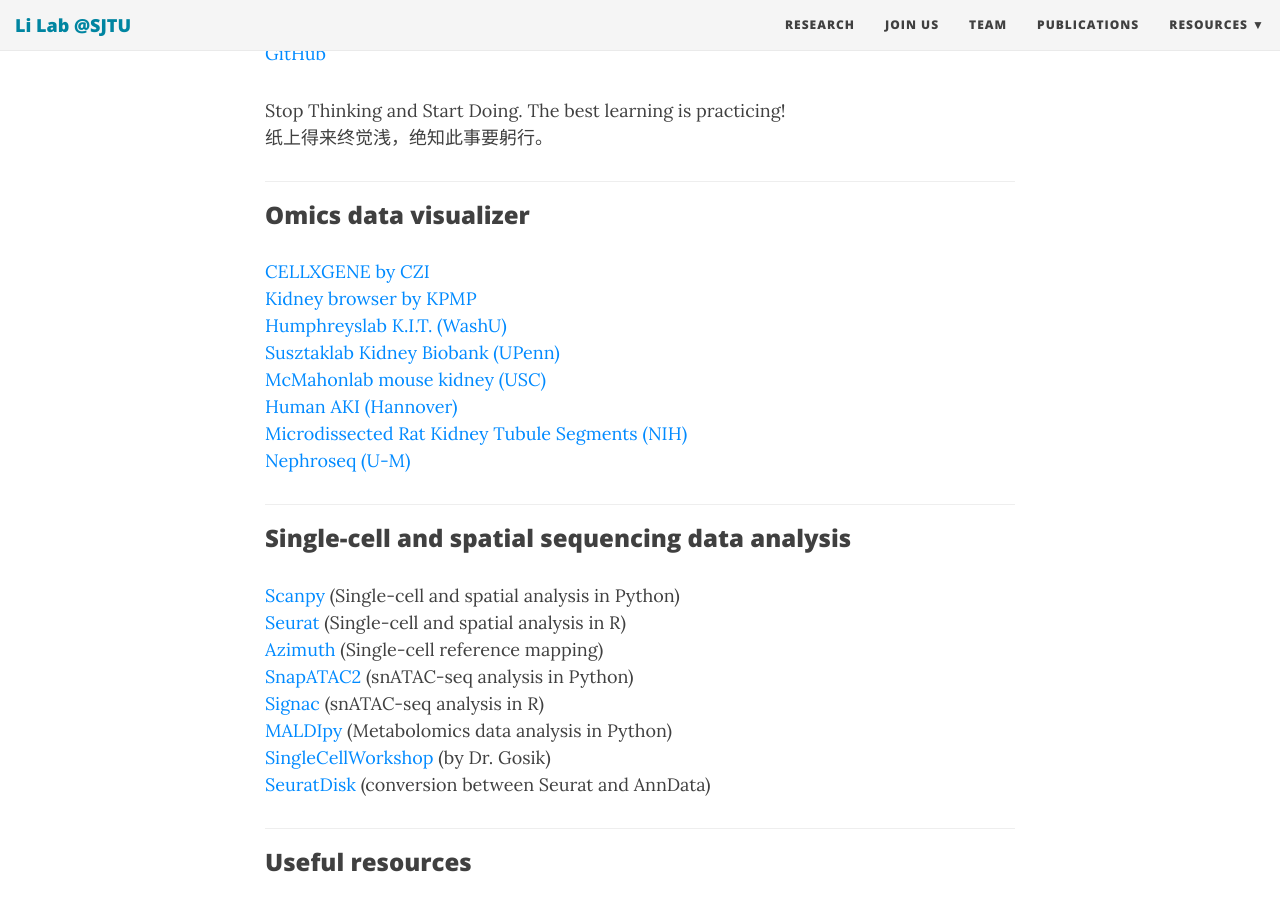
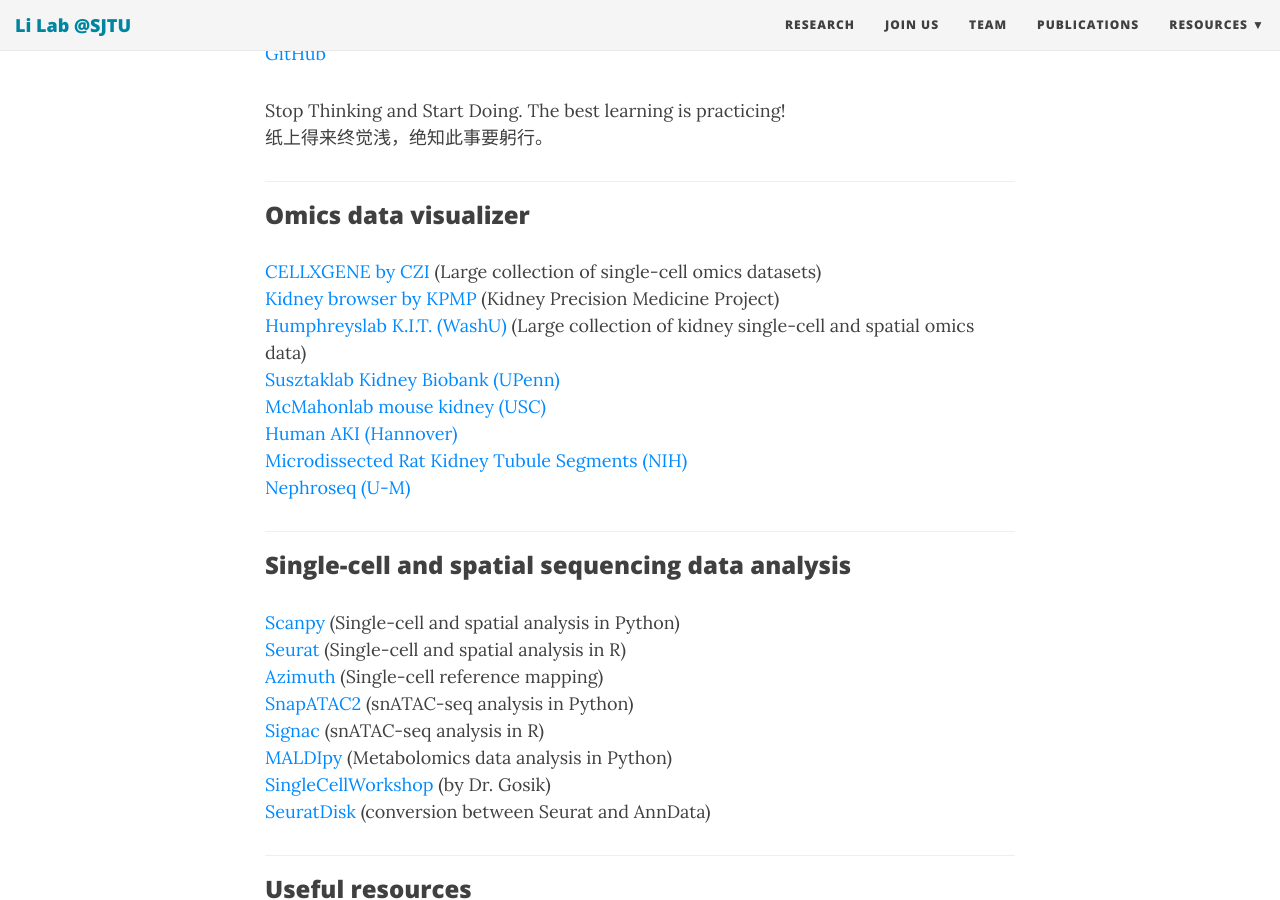
Before and after one commit to TheLiLab/thelilab.github.io, a Jekyll site: the page built from drylab.md, in a window 1280 px wide and 900 px high, scrolled down 514 px. Built offline with Jekyll 4.4.1, drawn with Linux system fonts in a browser that asks for light colours; nearby versions of some CDN libraries.

Commit message:
Update drylab.md

```diff
--- a/drylab.md
+++ b/drylab.md
@@ -15,9 +15,9 @@
 <hr>
 
 ### Omics data visualizer
-<a href="https://cellxgene.cziscience.com/datasets" target="_blank">CELLXGENE by CZI</a><br>
-<a href="https://atlas.kpmp.org/explorer/" target="_blank">Kidney browser by KPMP</a><br>
-<a href="https://humphreyslab.com/SingleCell/" target="_blank">Humphreyslab K.I.T. (WashU)</a><br>
+<a href="https://cellxgene.cziscience.com/datasets" target="_blank">CELLXGENE by CZI</a> (Large collection of single-cell omics datasets)<br>
+<a href="https://atlas.kpmp.org/explorer/" target="_blank">Kidney browser by KPMP</a> (Kidney Precision Medicine Project)<br>
+<a href="https://humphreyslab.com/SingleCell/" target="_blank">Humphreyslab K.I.T. (WashU)</a> (Large collection of kidney single-cell and spatial omics data)<br>
 <a href="http://www.susztaklab.com/" target="_blank">Susztaklab Kidney Biobank (UPenn)</a><br>
 <a href="https://cello.shinyapps.io/kidneycellexplorer/" target="_blank">McMahonlab mouse kidney (USC)</a><br>
 <a href="https://shiny.mdc-berlin.de/humAKI/" target="_blank">Human AKI (Hannover)</a><br>
```
